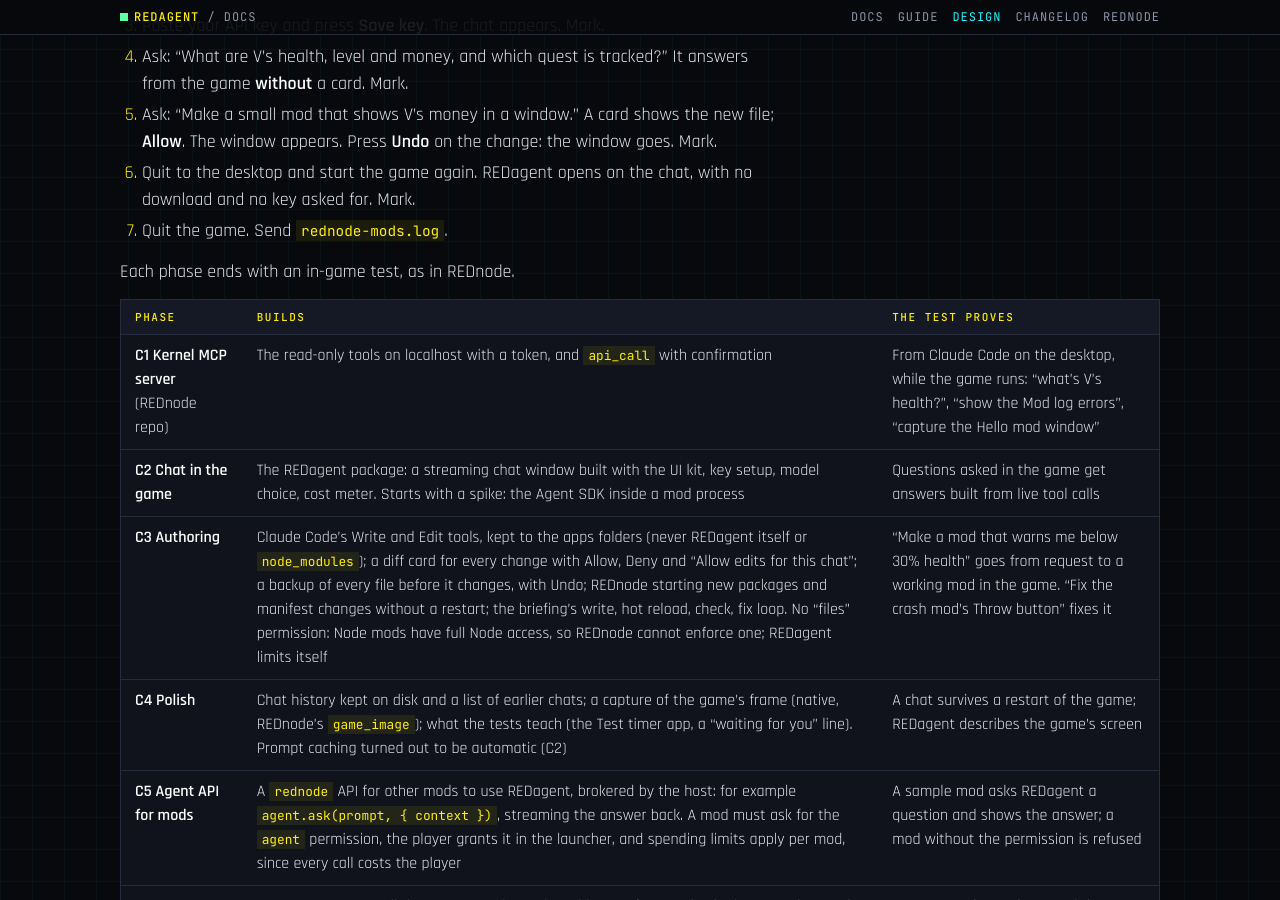
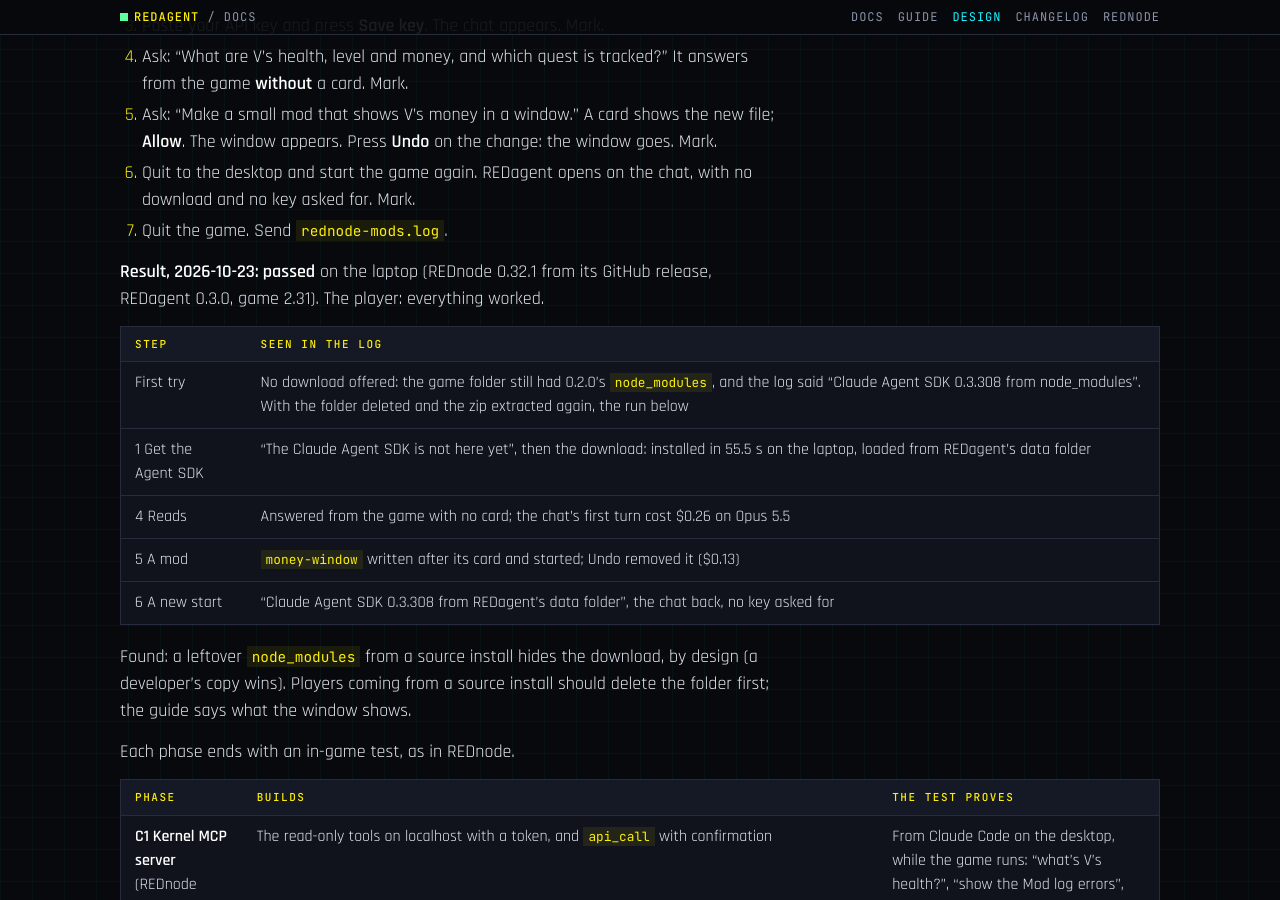
Before and after one commit to Edgemodders/REDagent, a Jekyll site: the page built from docs/design.md, in a window 1280 px wide and 900 px high, scrolled down 15919 px. Built offline with Jekyll 4.4.1, drawn with Linux system fonts in a browser that asks for light colours; our own code applies the rules of GitHub Pages for plain Markdown files.

Commit message:
0.3.0 release test passed on a clean install; changelog section for 0.3.0
Co-Authored-By: Claude Opus 5.5 <noreply@anthropic.com>

```diff
--- a/docs/design.md
+++ b/docs/design.md
@@ -341,6 +341,18 @@ Before: close the game. Delete `red4ext\plugins\REDnode\apps\redagent` in the ga
 6. Quit to the desktop and start the game again. REDagent opens on the chat, with no download and no key asked for. Mark.
 7. Quit the game. Send `rednode-mods.log`.
 
+**Result, 2026-10-23: passed** on the laptop (REDnode 0.32.1 from its GitHub release, REDagent 0.3.0, game 2.31). The player: everything worked.
+
+| Step | Seen in the log |
+|---|---|
+| First try | No download offered: the game folder still had 0.2.0's `node_modules`, and the log said "Claude Agent SDK 0.3.308 from node_modules". With the folder deleted and the zip extracted again, the run below |
+| 1 Get the Agent SDK | "The Claude Agent SDK is not here yet", then the download: installed in 55.5 s on the laptop, loaded from REDagent's data folder |
+| 4 Reads | Answered from the game with no card; the chat's first turn cost $0.26 on Opus 5.5 |
+| 5 A mod | `money-window` written after its card and started; Undo removed it ($0.13) |
+| 6 A new start | "Claude Agent SDK 0.3.308 from REDagent's data folder", the chat back, no key asked for |
+
+Found: a leftover `node_modules` from a source install hides the download, by design (a developer's copy wins). Players coming from a source install should delete the folder first; the guide says what the window shows.
+
 Each phase ends with an in-game test, as in REDnode.
 
 | Phase | Builds | The test proves |
```
Also changed, not shown: CLAUDE.md (+1 -1 lines), docs/changelog.md.
